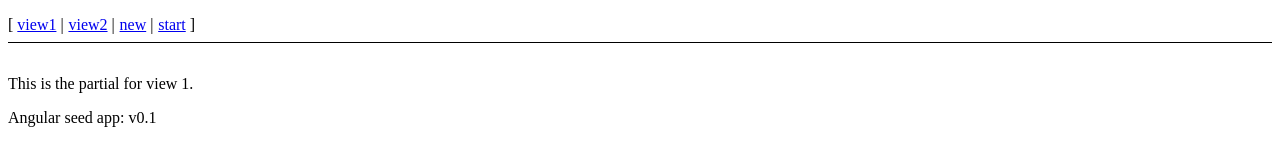
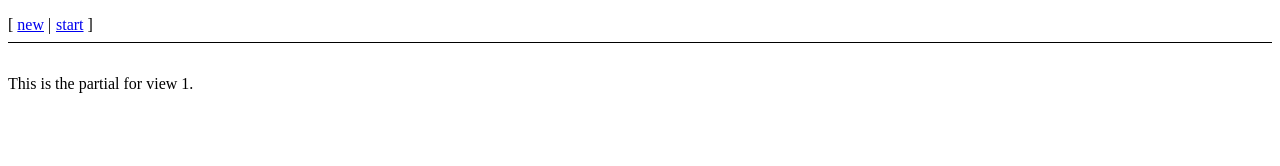
Before and after one commit to hanjing5/AnswerFilterFE, a website: page app/index.html in a window 1280 px wide. Drawn offline with Linux system fonts and the light colour scheme.

Commit message:
added navigation capabilities

```diff
--- a/app/index.html
+++ b/app/index.html
@@ -8,16 +8,15 @@
 </head>
 <body ng-controller='NewCtrl'>
   <ul class="menu">
-    <li><a href="#/view1">view1</a></li>
-    <li><a href="#/view2">view2</a></li>
     <li><a href="#/new">new</a></li>
     <li><a href="#/answers/1">start</a></li>
   </ul>
 
   <div ng-view></div>
 
-  <div>Angular seed app: v<span app-version></span></div>
-
+    <font ng-repeat="answer in answers">
+      <a href="#/answers/{{answer.uid}}">{{answer.uid}}</a>
+    </font>
 
   <!-- In production use:
   <script src="//ajax.googleapis.com/ajax/libs/angularjs/1.0.7/angular.min.js"></script>
```
Also changed, not shown: app/partials/answer.html (line endings or trailing spaces).
